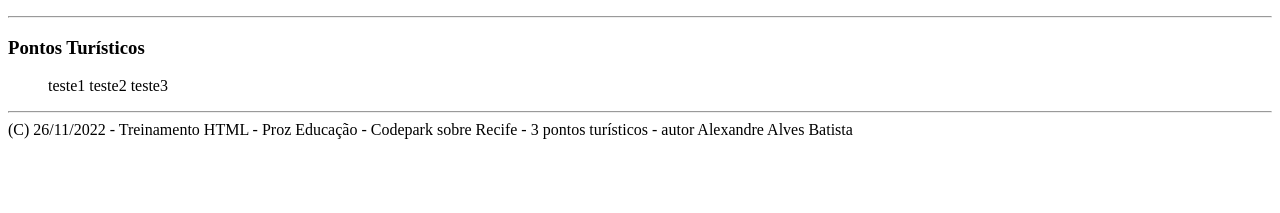
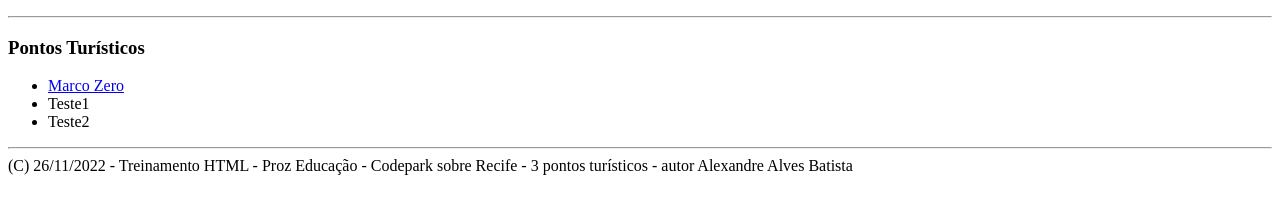
Before and after one commit to AlexandreAlvesBatsta/codepark-recife-3-pontos-turisticos, a plain HTML site: page index.html in a window 1280 px wide. Shown: the part 123-336 px from the top of the page. Drawn offline with Linux system fonts and the light colour scheme.

Commit message:
index e marco-zero finalizados

```diff
--- a/index.html
+++ b/index.html
@@ -15,9 +15,9 @@
 <body>
     <h3>Pontos Turísticos </h3>
     <ul>
-        teste1
-        teste2
-        teste3
+        <li><a href="marco-zero.html">Marco Zero</a></li>
+        <li>Teste1</li>
+        <li>Teste2</li>
     </ul>
 </body>
 <footer>
```
Also changed, not shown: marco-zero.html (+4 -1 lines).
